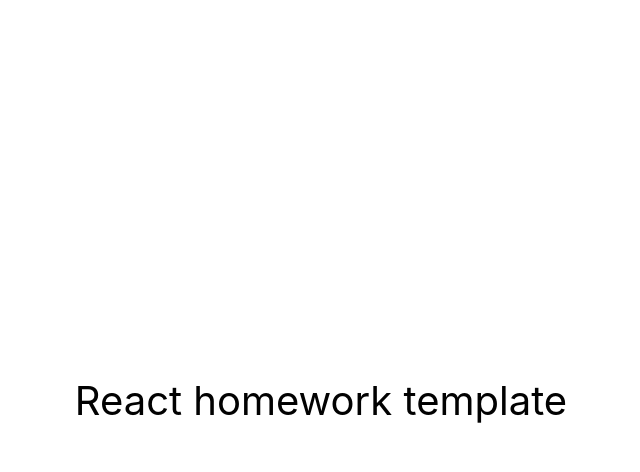
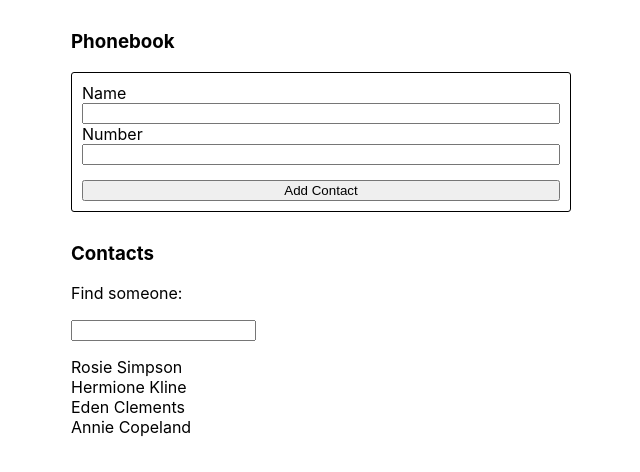
Before and after one commit to BubblePenguin/goit-react-hw-02-phonebook, a React (Create React App) app: page / in a window 1280 px wide. Shown: the top 472 px of the page, without its empty margins (319-959 px from the left). Built offline with nearby package versions, Linux system fonts and the light colour scheme.

Commit message:
Is it done?

```diff
--- a/package.json
+++ b/package.json
@@ -2,11 +2,12 @@
   "name": "react-homework-template",
   "version": "0.1.0",
   "private": true,
-  "homepage": "https://goitacademy.github.io/react-homework-template/",
+  "homepage": "https://BubblePenguin.github.io/goit-react-hw-02-phonebook/",
   "dependencies": {
     "@testing-library/jest-dom": "^5.16.3",
     "@testing-library/react": "^12.1.4",
     "@testing-library/user-event": "^13.5.0",
+    "nanoid": "^4.0.2",
     "react": "^18.1.0",
     "react-dom": "^18.1.0",
     "react-scripts": "5.0.1",
--- a/src/components/App.jsx
+++ b/src/components/App.jsx
@@ -1,16 +1,61 @@
-export const App = () => {
-  return (
-    <div
-      style={{
-        height: '100vh',
-        display: 'flex',
-        justifyContent: 'center',
-        alignItems: 'center',
-        fontSize: 40,
-        color: '#010101'
-      }}
-    >
-      React homework template
-    </div>
-  );
-};
+import Phonebook from './Phonebook/Phonebook';
+import Contacts from './Contacts/Contacts';
+import Section from './Section';
+import { nanoid } from 'nanoid';
+import React, { Component } from 'react';
+
+class App extends Component {
+  static defaultProps = {};
+
+  static propTypes = {};
+
+  state = {
+    contacts: [
+      { id: 'id-1', name: 'Rosie Simpson', number: '459-12-56' },
+      { id: 'id-2', name: 'Hermione Kline', number: '443-89-12' },
+      { id: 'id-3', name: 'Eden Clements', number: '645-17-79' },
+      { id: 'id-4', name: 'Annie Copeland', number: '227-91-26' },
+    ],
+    name: '',
+    filter: '',
+    number: '',
+  };
+
+  onAddSubmit = e => {
+    e.preventDefault();
+    const { name, number, contacts } = this.state;
+    this.setState({
+      contacts: [...contacts, { id: nanoid(), name, number }],
+      name: '',
+      number: '',
+    });
+  };
+
+  onChange = e => {
+    this.setState({ [e.currentTarget.name]: e.currentTarget.value });
+  };
+
+  render() {
+    return (
+      <>
+        <Section title={'Phonebook'}>
+          <Phonebook
+            onSubmit={this.onAddSubmit}
+            onChange={this.onChange}
+            name={this.state.name}
+            number={this.state.number}
+          />
+        </Section>
+        <Section title={'Contacts'}>
+          <Contacts
+            contacts={this.state.contacts}
+            filter={this.state.filter}
+            onChange={this.onChange}
+          />
+        </Section>
+      </>
+    );
+  }
+}
+
+export default App;
--- /dev/null
+++ b/src/components/Contacts/Contacts.jsx
@@ -0,0 +1,28 @@
+import React from 'react';
+
+const Contacts = ({ contacts, filter, onChange }) => {
+  return (
+    <>
+      <p>Find someone:</p>
+      <input type="text" onChange={onChange} name="filter" />
+
+      {contacts ? (
+        <ul style={{ listStyle: 'none', padding: 0 }}>
+          {contacts
+            .filter(n =>
+              filter
+                ? n.name.toLowerCase().includes(filter.toLowerCase())
+                : true
+            )
+            .map(c => (
+              <li key={c.id}>{c.name}</li>
+            ))}
+        </ul>
+      ) : (
+        ''
+      )}
+    </>
+  );
+};
+
+export default Contacts;
--- /dev/null
+++ b/src/components/Phonebook/Phonebook.jsx
@@ -0,0 +1,56 @@
+import React, { Component } from 'react';
+
+class Phonebook extends Component {
+  static defaultProps = {
+    onSubmit: e => e.preventDefault(),
+    name: '',
+    number: '',
+  };
+
+  static propTypes = {};
+
+  render() {
+    const { onSubmit, onChange, name, number } = this.props;
+    return (
+      <form
+        style={{
+          display: 'flex',
+          flexDirection: 'column',
+
+          border: '1px solid black',
+          padding: 10,
+          borderRadius: 3,
+        }}
+        onSubmit={onSubmit}
+      >
+        <label>Name</label>
+        <input
+          onChange={onChange}
+          value={name}
+          type="text"
+          name="name"
+          pattern="^[a-zA-Zа-яА-Я]+(([' -][a-zA-Zа-яА-Я ])?[a-zA-Zа-яА-Я]*)*$"
+          title="Name may contain only letters, apostrophe, dash and spaces. For example Adrian, Jacob Mercer, Charles de Batz de Castelmore d'Artagnan"
+          required
+        />
+        Number
+        <input
+          onChange={onChange}
+          value={number}
+          type="tel"
+          name="number"
+          pattern="\+?\d{1,4}?[-.\s]?\(?\d{1,3}?\)?[-.\s]?\d{1,4}[-.\s]?\d{1,4}[-.\s]?\d{1,9}"
+          title="Phone number must be digits and can contain spaces, dashes, parentheses and can start with +"
+          required
+        />
+        <input
+          type="submit"
+          style={{ margin: '15px 0 0 0' }}
+          value={'Add Contact'}
+        />
+      </form>
+    );
+  }
+}
+
+export default Phonebook;
--- /dev/null
+++ b/src/components/Section.jsx
@@ -0,0 +1,12 @@
+import React from 'react';
+
+const Section = ({ title, children }) => {
+  return (
+    <section style={{ width: 500, margin: '30px auto' }}>
+      {title ? <h3>{title}</h3> : ''}
+      {children}
+    </section>
+  );
+};
+
+export default Section;
--- a/src/index.js
+++ b/src/index.js
@@ -1,6 +1,6 @@
 import React from 'react';
 import ReactDOM from 'react-dom/client';
-import { App } from 'components/App';
+import App from 'components/App';
 import './index.css';
 
 ReactDOM.createRoot(document.getElementById('root')).render(
```
Also changed, not shown: 1 other file (tests, documents, lock files or other folders).
